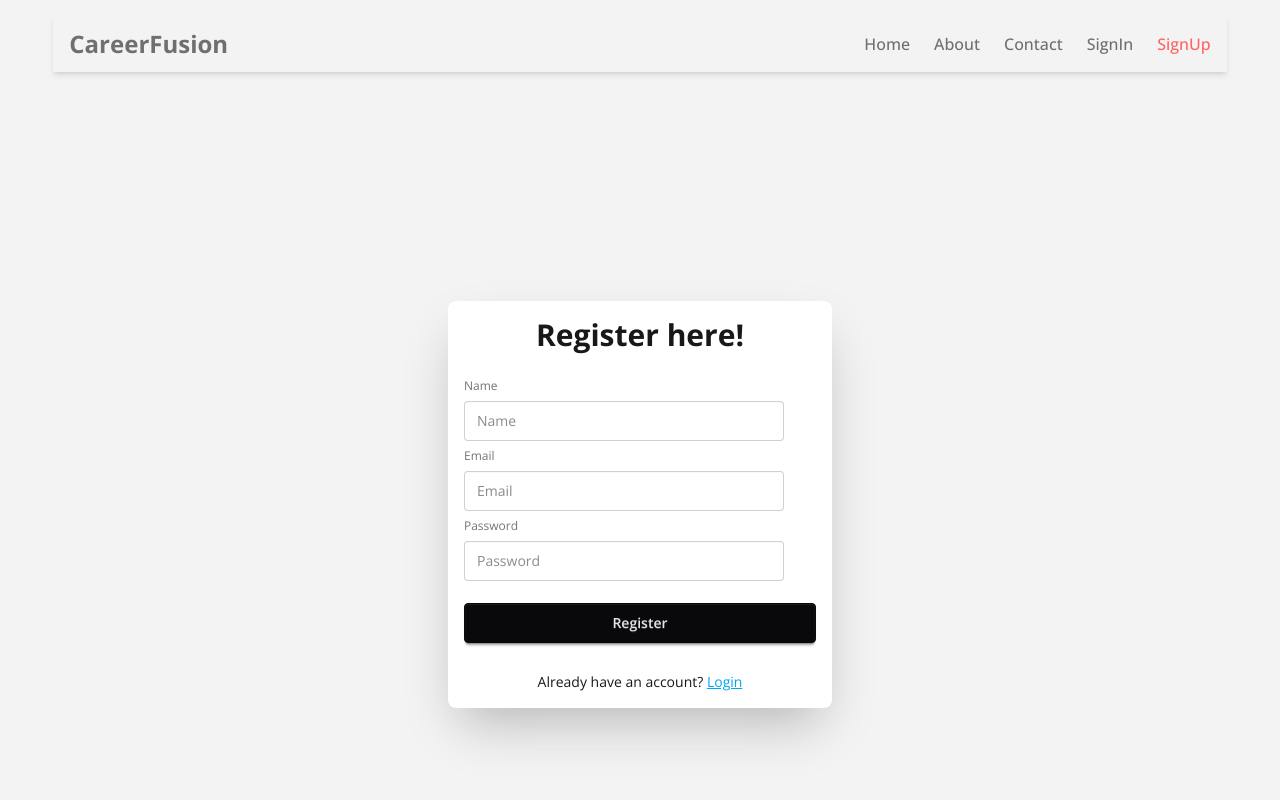
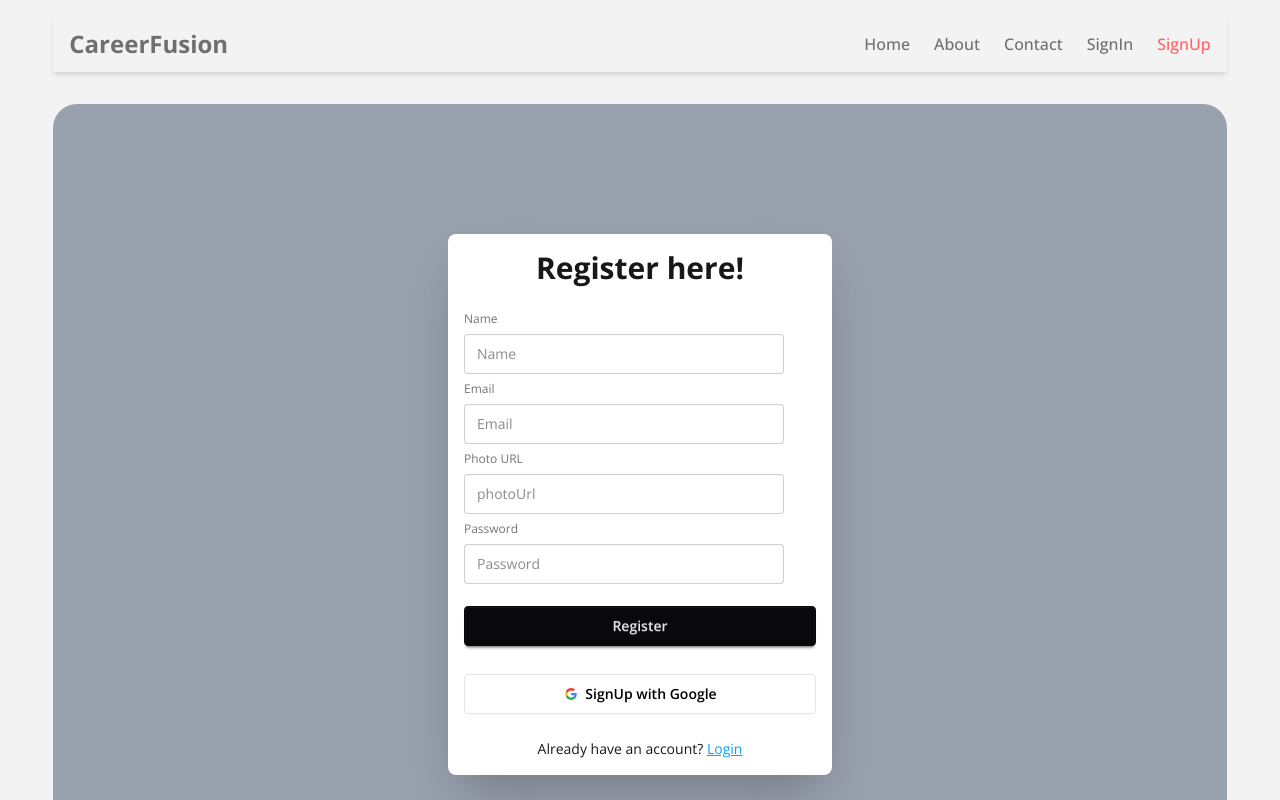
Before and after one commit to mehedipolash/CAREERFUSION, a React (Vite) app: page /auth/signup in a window 1280 px wide. Shown: the top 800 px of the page. Built offline with nearby package versions, Linux system fonts and the light colour scheme.

Commit message:
firebase project setup implemented and AuthProvider implemeneted & tested

```diff
--- a/package.json
+++ b/package.json
@@ -12,6 +12,7 @@
   "dependencies": {
     "@tailwindcss/vite": "^4.1.17",
     "date-fns": "^4.1.0",
+    "firebase": "^12.6.0",
     "framer-motion": "^12.23.24",
     "lucide-react": "^0.555.0",
     "react": "^19.2.0",
--- a/src/Components/Navbar.jsx
+++ b/src/Components/Navbar.jsx
@@ -17,13 +17,13 @@ const Navbar = () => {
             Home
           </NavLink>
           <NavLink
-            to="/about"
+            to="/other/about"
             className={({ isActive }) => (isActive ? "text-primary" : "")}
           >
             About
           </NavLink>
           <NavLink
-            to="/contactus"
+            to="/other/contactus"
             className={({ isActive }) => (isActive ? "text-primary" : "")}
           >
             Contact
@@ -45,8 +45,8 @@ const Navbar = () => {
         {/* Mobile Menu */}
         <div className="md:hidden flex flex-col gap-2 text-accent font-medium">
           <NavLink to="/">Home</NavLink>
-          <NavLink to="/about">About</NavLink>
-          <NavLink to="/contactus">Contact</NavLink>
+          <NavLink to="/other/about">About</NavLink>
+          <NavLink to="/other/contactus">Contact</NavLink>
           <NavLink to="/auth/signin">SignIn</NavLink>
           <NavLink to="/auth/signup">SignUp</NavLink>
         </div>
--- /dev/null
+++ b/src/Firebase/firebase.config.js
@@ -0,0 +1,19 @@
+//Danger:Do not share online
+// Import the functions you need from the SDKs you need
+import { initializeApp } from "firebase/app";
+// TODO: Add SDKs for Firebase products that you want to use
+// https://firebase.google.com/docs/web/setup#available-libraries
+
+// Your web app's Firebase configuration
+const firebaseConfig = {
+  apiKey: "AIzaSyBHqiO5eSof_e4QEepl4W9rnPw3D867mBo",
+  authDomain: "careerfusion-44fab.firebaseapp.com",
+  projectId: "careerfusion-44fab",
+  storageBucket: "careerfusion-44fab.firebasestorage.app",
+  messagingSenderId: "516865605804",
+  appId: "1:516865605804:web:17d63e7e8d416bf2175f09"
+};
+
+// Initialize Firebase
+ const app = initializeApp(firebaseConfig);
+ export default app;
--- /dev/null
+++ b/src/Layout/OtherLayout.jsx
@@ -0,0 +1,24 @@
+import React from "react";
+import Navbar from "../Components/Navbar";
+import { Outlet } from "react-router";
+import Footer from "../Components/Footer";
+
+const OtherLayout = () => {
+  return (
+    <div className="min-h-screen bg-base-200">
+      <header className="w-11/12 mx-auto py-4">
+        <Navbar></Navbar>
+      </header>
+      <main className="w-11/12 mx-auto py-4">
+          <Outlet>
+
+          </Outlet>
+      </main>
+      <footer>
+        <Footer></Footer>
+      </footer>
+    </div>
+  );
+};
+
+export default OtherLayout;
--- a/src/Pages/About.jsx
+++ b/src/Pages/About.jsx
@@ -1,10 +1,16 @@
-import React from "react";
+import React, { use } from "react";
 import { motion } from "framer-motion";
 import { useInView } from "framer-motion";
 import { useRef } from "react";
 import { Link } from "react-router";
+import Navbar from "../Components/Navbar";
+import { AuthContext } from "../Provider/AuthProvider";
+import { p } from "framer-motion/client";
 
 const About = () => {
+  const { user } = use(AuthContext);
+  console.log(user);
+
   const ref = useRef(null);
   const isInView = useInView(ref, { once: true, threshold: 0.1 });
 
@@ -65,6 +71,8 @@ const About = () => {
 
   return (
     <div className="min-h-screen bg-linear-to-br from-slate-50 to-blue-50">
+      <p>{user ? user.email : "user nai"}</p>
+
       {/* Hero Section */}
       <section className="relative py-20 overflow-hidden">
         <div className="absolute inset-0 bg-linear-to-r from-blue-600/10 to-purple-600/10"></div>
--- a/src/Pages/SignIn.jsx
+++ b/src/Pages/SignIn.jsx
@@ -3,7 +3,7 @@ import { Link } from "react-router";
 
 const SignIn = () => {
   return (
-    <div className="flex items-center justify-center min-h-screen px-4">
+    <div className="flex items-center justify-center min-h-screen px-4 bg-gray-400 rounded-3xl">
       <div className="card bg-base-100 w-full max-w-sm shadow-2xl p-4">
         <h3 className="text-center text-3xl font-bold mb-5">Login now!</h3>
 
@@ -66,7 +66,7 @@ const SignIn = () => {
 
           <p className="mt-4 text-center">
             New to this site? Please{" "}
-            <Link to="/signup" className="text-sky-500 underline">
+            <Link to="/auth/signup" className="text-sky-500 underline">
               Register
             </Link>
           </p>
--- a/src/Pages/SignUp.jsx
+++ b/src/Pages/SignUp.jsx
@@ -2,14 +2,19 @@ import { Link } from "react-router";
 
 const SignUp = () => {
   return (
-    <div className="flex items-center justify-center min-h-screen px-4">
+    <div className="flex items-center justify-center min-h-screen px-4 bg-gray-400 rounded-3xl">
       <div className="card bg-base-100 w-full max-w-sm shadow-2xl p-4">
         <h3 className="text-center text-3xl font-bold mb-5">Register here!</h3>
 
         <div className="card-body p-0">
           <form className="fieldset">
             <label className="label">Name</label>
-            <input name="name" type="text" className="input" placeholder="Name" />
+            <input
+              name="name"
+              type="text"
+              className="input"
+              placeholder="Name"
+            />
 
             <label className="label">Email</label>
             <input
@@ -17,6 +22,14 @@ const SignUp = () => {
               type="email"
               className="input"
               placeholder="Email"
+            />
+            <label className="label">Photo URL</label>
+            <input
+              type="text"
+              name="photo"
+              className="input"
+              placeholder="photoUrl"
+              required
             />
 
             <label className="label">Password</label>
@@ -29,10 +42,41 @@ const SignUp = () => {
 
             <button className="btn btn-neutral mt-4 w-full">Register</button>
           </form>
+          {/* Login with Google */}
+          <button className="btn bg-white text-black border-[#e5e5e5] w-full mt-4">
+            <svg
+              aria-label="Google logo"
+              width="16"
+              height="16"
+              xmlns="http://www.w3.org/2000/svg"
+              viewBox="0 0 512 512"
+            >
+              <g>
+                <path fill="#fff" d="m0 0H512V512H0"></path>
+                <path
+                  fill="#34a853"
+                  d="M153 292c30 82 118 95 171 60h62v48A192 192 0 0190 341"
+                ></path>
+                <path
+                  fill="#4285f4"
+                  d="m386 400a140 175 0 0053-179H260v74h102q-7 37-38 57"
+                ></path>
+                <path
+                  fill="#fbbc02"
+                  d="m90 341a208 200 0 010-171l63 49q-12 37 0 73"
+                ></path>
+                <path
+                  fill="#ea4335"
+                  d="m153 219c22-69 116-109 179-50l55-54c-78-75-230-72-297 55"
+                ></path>
+              </g>
+            </svg>
+            SignUp with Google
+          </button>
 
           <p className="mt-4 text-center">
             Already have an account?{" "}
-            <Link to="/signin" className="text-sky-500 underline">
+            <Link to="/auth/signin" className="text-sky-500 underline">
               Login
             </Link>
           </p>
--- a/src/Provider/AuthProvider.jsx
+++ b/src/Provider/AuthProvider.jsx
@@ -1,11 +1,13 @@
-import React from 'react';
+import React, { createContext, useState } from "react";
+export const AuthContext = createContext();
+const AuthProvider = ({ children }) => {
+  const [user, setuser] = useState();
 
-const AuthProvider = () => {
-    return (
-        <div>
-            <h2>This is authprovider</h2>
-        </div>
-    );
+  const authData = {
+    user,
+    setuser,
+  };
+  return <AuthContext value={authData}>{children}</AuthContext>;
 };
 
 export default AuthProvider;
--- a/src/main.jsx
+++ b/src/main.jsx
@@ -3,10 +3,12 @@ import { createRoot } from "react-dom/client";
 import "./index.css";
 import { RouterProvider } from "react-router";
 import router from "./Routes/Router";
-
+import AuthProvider from "./Provider/AuthProvider";
 
 createRoot(document.getElementById("root")).render(
   <StrictMode>
-    <RouterProvider router={router} />
+    <AuthProvider>
+      <RouterProvider router={router} />
+    </AuthProvider>
   </StrictMode>
 );
```
Also changed, not shown: src/Routes/Router.jsx (+15 -8 lines), 1 other file (tests, documents, lock files or other folders).
